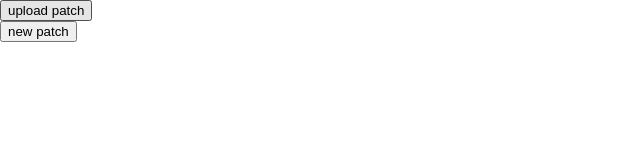
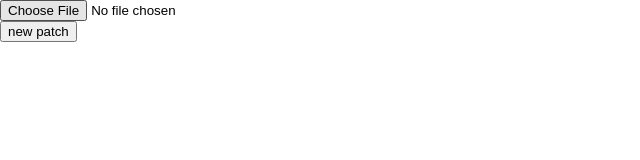
Before and after one commit to rmw2/uPdo, a React (Create React App) app: page / in a window 1280 px wide. Shown: the top 160 px of the page, without its empty margins (0-640 px from the left). Built offline with nearby package versions, Linux system fonts and the light colour scheme.

Commit message:
fixed input button

```diff
--- a/src/App.jsx
+++ b/src/App.jsx
@@ -1,5 +1,4 @@
 import React, { Component } from 'react';
-
 
 import {parsePatch} from './parse';
 import PdPatch from './PdPatch';
@@ -34,9 +33,9 @@ export default class App extends Component {
     return (
       <div id="component">
         <nav>
-          <button id="upload"
+          <input type="file" id="upload"
             className="nav-button"
-            onClick={this.upload}>upload patch</button>
+            onClick={this.upload} />
         </nav>
         <main>
           {patch ? (
```
